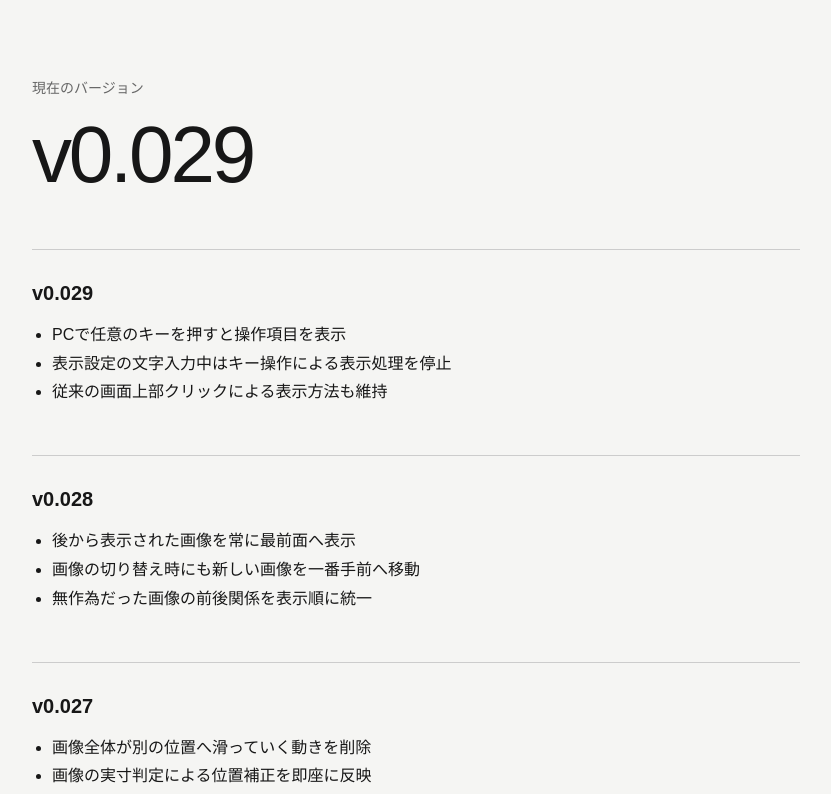
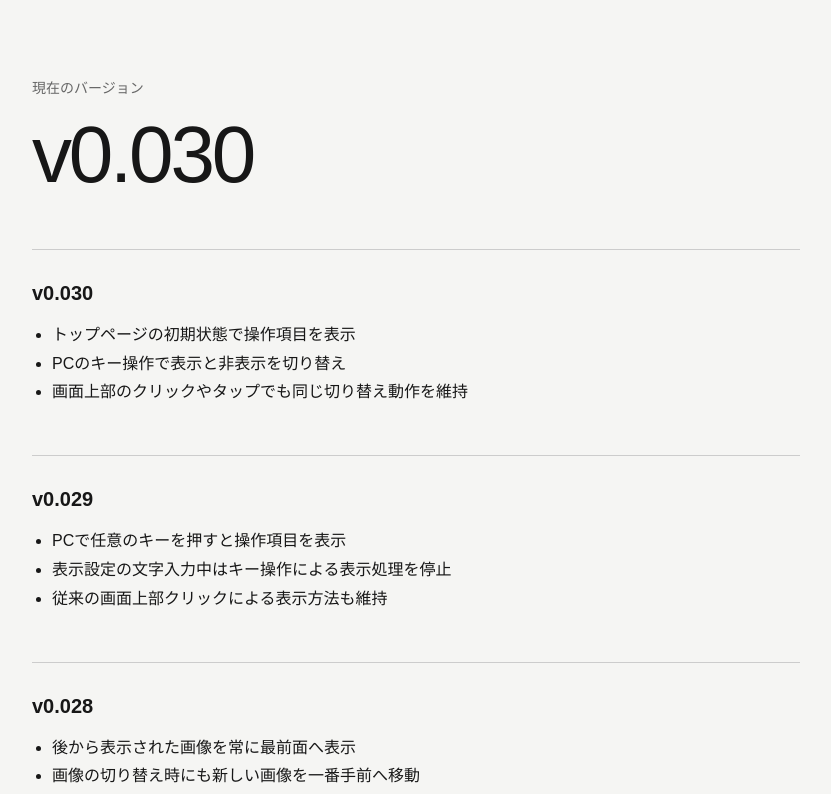
Before and after one commit to umedademu/vision, a Next.js app: page /updates in a window 1280 px wide. Shown: the top 794 px of the page, without its empty margins (224-1055 px from the left). Built offline with nearby package versions, Linux system fonts and the light colour scheme.

Commit message:
操作項目を初期表示してv0.030に更新

```diff
--- a/package.json
+++ b/package.json
@@ -1,6 +1,6 @@
 {
   "name": "vision",
-  "version": "0.0.29",
+  "version": "0.0.30",
   "private": true,
   "scripts": {
     "dev": "next dev",
--- a/src/app/updates/page.tsx
+++ b/src/app/updates/page.tsx
@@ -10,7 +10,16 @@ export default function UpdatesPage() {
     <main className="updates-page">
       <div className="updates-content">
         <p className="updates-label">現在のバージョン</p>
-        <h1 className="updates-title">v0.029</h1>
+        <h1 className="updates-title">v0.030</h1>
+
+        <section className="updates-entry">
+          <h2>v0.030</h2>
+          <ul>
+            <li>トップページの初期状態で操作項目を表示</li>
+            <li>PCのキー操作で表示と非表示を切り替え</li>
+            <li>画面上部のクリックやタップでも同じ切り替え動作を維持</li>
+          </ul>
+        </section>
 
         <section className="updates-entry">
           <h2>v0.029</h2>
```
Also changed, not shown: src/app/slideshow.tsx (+4 -6 lines), 2 other files (tests, documents, lock files or other folders).
